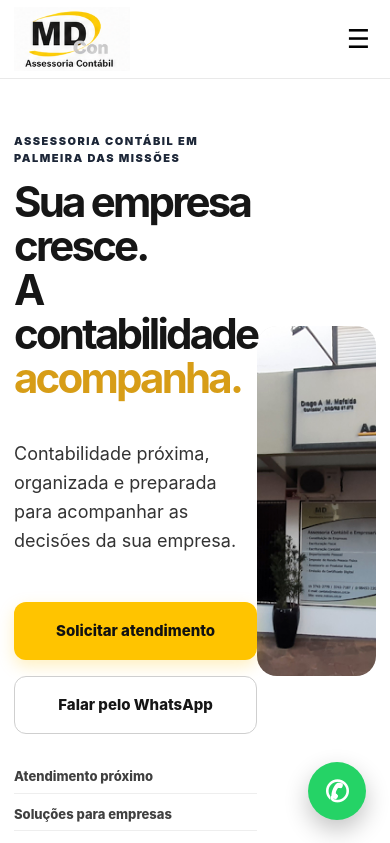
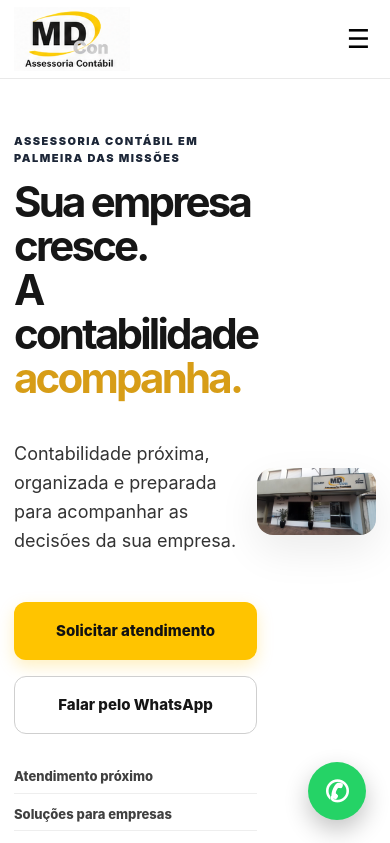
Before and after one commit to cestarifcc-glitch/mdcon-site-oficial, a Next.js app: page / in a window 390 px wide. Shown: the top 843 px of the page. Built offline with nearby package versions, Linux system fonts and the light colour scheme.

Commit message:
Add files via upload

```diff
--- a/app/globals.css
+++ b/app/globals.css
@@ -147,3 +147,49 @@
 
 /* V6 — seção institucional da equipe */
 .about-team{padding:88px 0;background:#fff}.about-team-grid{display:grid;grid-template-columns:1.08fr .92fr;gap:64px;align-items:center}.about-team-photo{position:relative;min-height:500px;border-radius:24px;overflow:hidden;background:#f7f7f5;box-shadow:0 20px 55px rgba(0,0,0,.08)}.about-team-photo img{object-fit:contain}.about-team-copy h2{font-size:clamp(34px,3.5vw,50px);line-height:1.08;letter-spacing:-1.7px;margin:10px 0 22px;max-width:560px}.about-team-copy p{font-size:17px;line-height:1.75;color:#555;max-width:570px;margin:0 0 15px}.about-team-copy .btn{margin-top:16px;display:inline-flex}@media(max-width:900px){.about-team{padding:64px 0}.about-team-grid{grid-template-columns:1fr;gap:36px}.about-team-photo{min-height:430px}}@media(max-width:620px){.about-team-photo{min-height:300px;border-radius:18px}.about-team-copy h2{font-size:34px}.about-team-copy p{font-size:16px}}
+
+
+/* V7 — fachada inteira no Hero, sem cortar laterais */
+.hero-photo-wrap{
+  display:flex;
+  align-items:center;
+  justify-content:center;
+  margin-right:0;
+  padding-left:28px;
+}
+.hero-photo-card{
+  width:100%;
+  min-height:0;
+  height:auto;
+  aspect-ratio:680/383;
+  border-radius:20px;
+  overflow:hidden;
+  background:#f4f4f2;
+  box-shadow:0 16px 40px rgba(0,0,0,.08);
+}
+.hero-photo{
+  object-fit:contain !important;
+  object-position:center center !important;
+}
+.hero-photo-card:after{
+  display:none;
+}
+
+@media(max-width:900px){
+  .hero-photo-wrap{padding-left:0}
+  .hero-photo-card{
+    width:100%;
+    height:auto;
+    min-height:0;
+    aspect-ratio:680/383;
+    border-radius:20px;
+  }
+}
+@media(max-width:620px){
+  .hero-photo-card{
+    height:auto;
+    min-height:0;
+    aspect-ratio:680/383;
+    border-radius:16px;
+  }
+}
```
